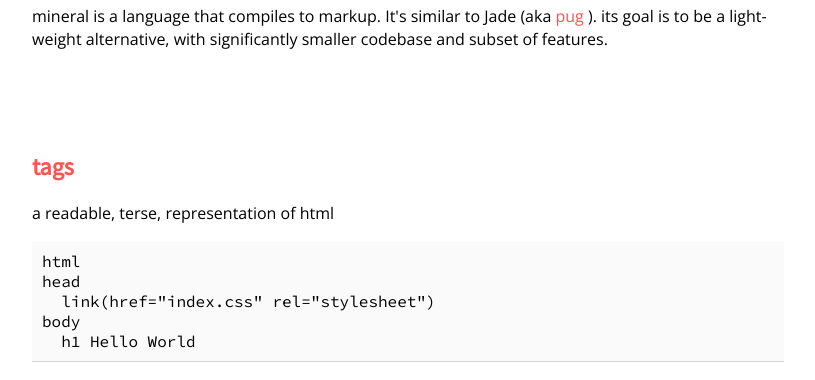
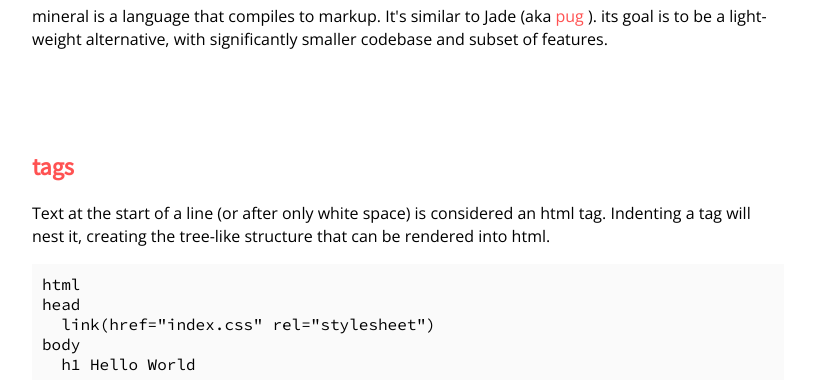
Before and after one commit to voltraco/mineral, a website: page docs/index.html in a window 1280 px wide. Shown: the part 413-793 px from the top of the page, without its empty margins (232-1047 px from the left). Drawn offline with nearby package versions, Linux system fonts and the light colour scheme.

Commit message:
update docs and add build script:

```diff
--- a/docs/index.html
+++ b/docs/index.html
@@ -41,7 +41,7 @@ pre {
   background-color: #fafafa;
   border-bottom: 1px solid #d5d5d5;
 }
-</style></head><body><img width="50px" height="50px" src="./logo.svg"><h1>mineral</h1><p>mineral is a language that compiles to markup. It's similar to Jade (aka <a href="https://pugjs.org">pug</a> ). its goal is to be a light-weight alternative, with significantly smaller codebase and subset of features.<a id="tags" href="#tags"><h2>tags</h2></a><p>a readable, terse, representation of html</p><pre class="input"><code>html
+</style></head><body><img width="50px" height="50px" src="./logo.svg"><h1>mineral</h1><p>mineral is a language that compiles to markup. It's similar to Jade (aka <a href="https://pugjs.org">pug</a> ). its goal is to be a light-weight alternative, with significantly smaller codebase and subset of features.<a id="tags" href="#tags"><h2>tags</h2></a><p>Text at the start of a line (or after only white space) is considered an html tag. Indenting a tag will nest it, creating the tree-like structure that can be rendered into html.</p><pre class="input"><code>html
 head
   link(href=&quot;index.css&quot; rel=&quot;stylesheet&quot;)
 body
--- a/package.json
+++ b/package.json
@@ -4,7 +4,9 @@
   "description": "A simplified fork of the jade template langauge",
   "main": "index.js",
   "bin": "bin/min",
-  "scripts": {},
+  "scripts": {
+    "build": "./bin/min ./docs/index.min -o ./docs"
+  },
   "repository": {
     "type": "git",
     "url": "git+https://github.com/voltraco/mineral.git"
```
Also changed, not shown: 1 other file.
